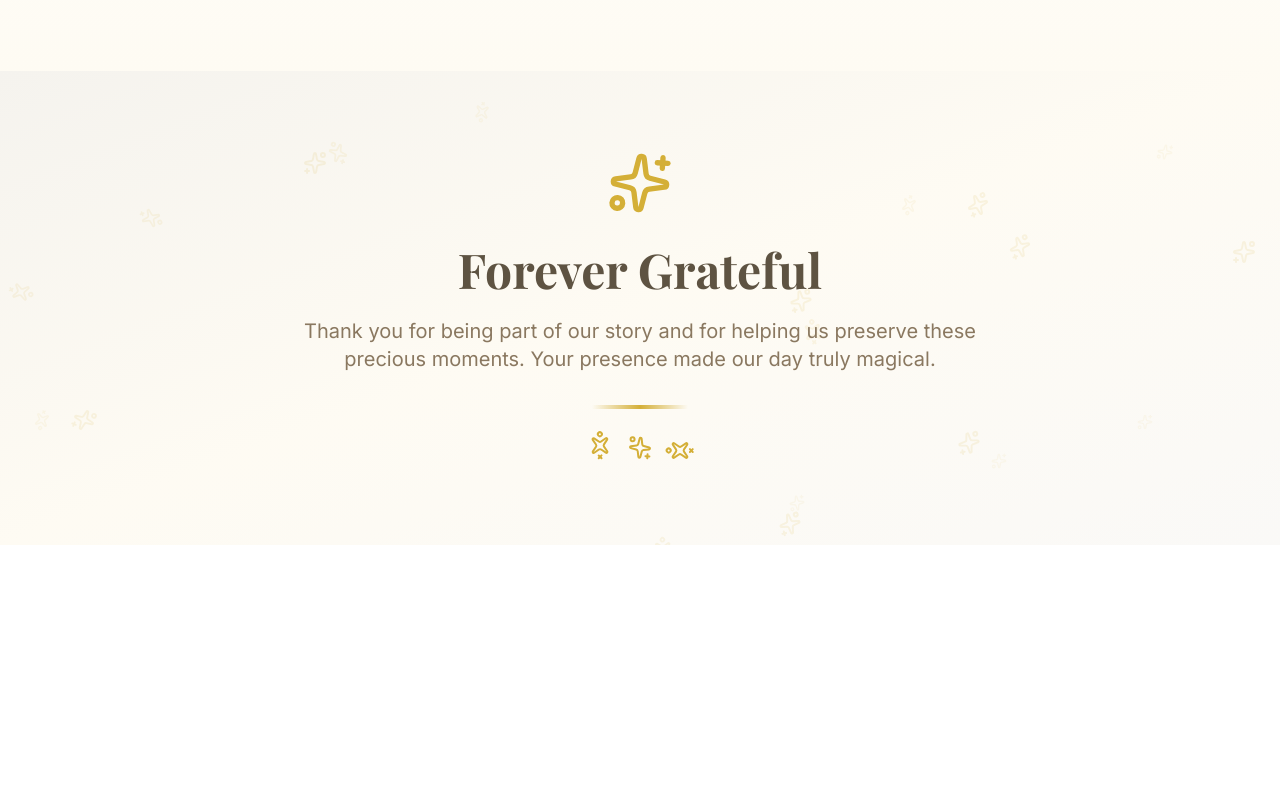
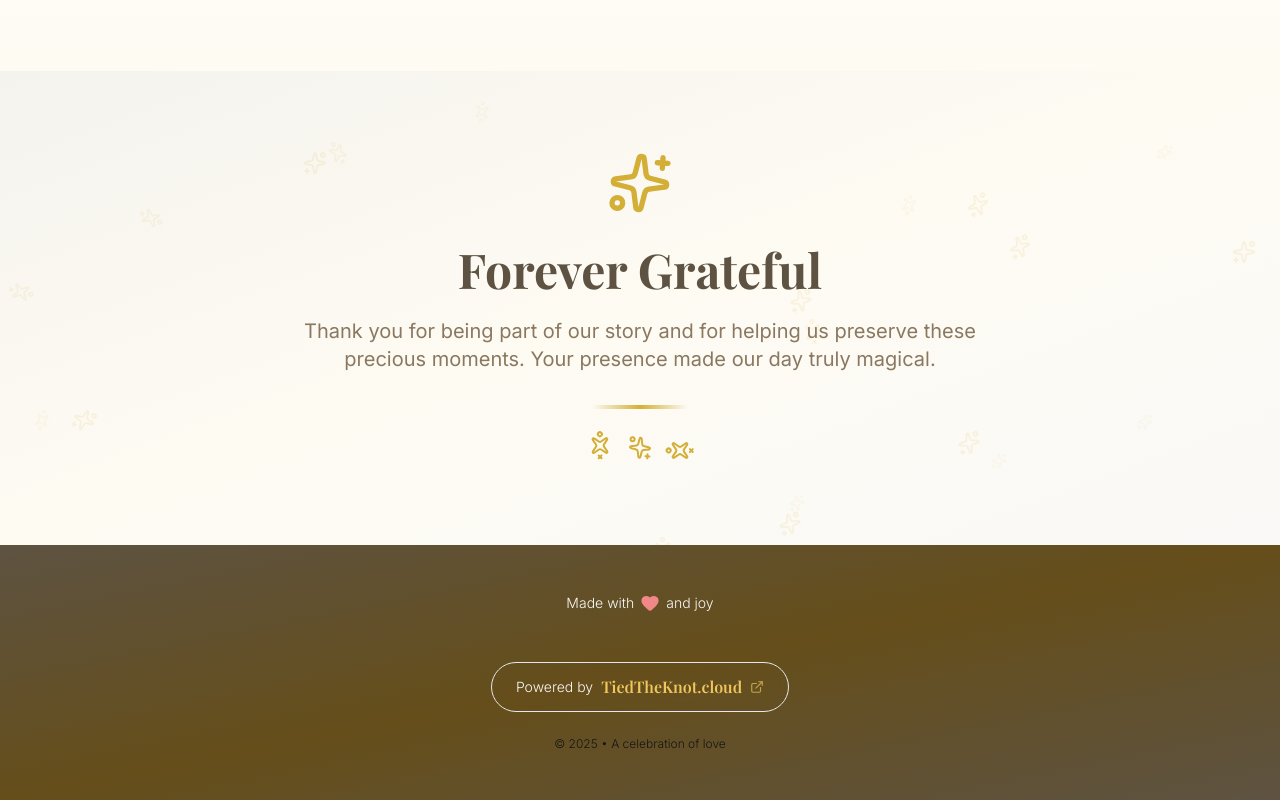
Before and after one commit to rabira-hierpa/our-wedding, a Next.js app: page / in a window 1280 px wide. Shown: the part 4409-5209 px from the top of the page. Before the commit the page ends 4954 px from the top, so only its background shows below. Built offline with nearby package versions, Linux system fonts and the light colour scheme; no server answers; the database is empty; a web font is replaced by a local one.

Commit message:
feat: add TiedTheKnot.cloud powered by footer
- Create PoweredByFooter component with dark theme styling
- Add animated heart and external link to tiedtheknot.cloud
- Integrate footer into main page layout
- Use theme tokens for consistent dark mode styling

```diff
--- a/app/page.tsx
+++ b/app/page.tsx
@@ -4,6 +4,7 @@ import TelegramGuide from "@/components/TelegramGuide";
 import HighlightMoments from "@/components/HighlightMoments";
 import VenueMap from "@/components/VenueMap";
 import FooterSection from "@/components/FooterSection";
+import PoweredByFooter from "@/components/PoweredByFooter";
 import LiveNotifications from "@/components/LiveNotifications";
 import Header from "@/components/Header";
 
@@ -33,6 +34,9 @@ export default function Home() {
 
       {/* Footer Section */}
       <FooterSection />
+
+      {/* Powered By Footer */}
+      <PoweredByFooter />
     </main>
   );
 }
--- /dev/null
+++ b/components/PoweredByFooter.tsx
@@ -0,0 +1,113 @@
+"use client";
+
+import { motion } from "framer-motion";
+import { Heart, ExternalLink } from "lucide-react";
+
+/**
+ * Powered By Footer - Clean branding section
+ */
+export default function PoweredByFooter() {
+  return (
+    <motion.footer
+      initial={{ opacity: 0 }}
+      whileInView={{ opacity: 1 }}
+      viewport={{ once: true, margin: "-50px" }}
+      transition={{ duration: 0.6 }}
+      className="relative py-12 px-4 bg-gradient-to-br from-theme-dark-surface via-theme-dark-surface-secondary to-theme-dark-surface"
+    >
+      <div className="relative z-10 max-w-6xl mx-auto">
+        {/* Main Content */}
+        <div className="flex flex-col items-center gap-6 text-center">
+          {/* Made with Love */}
+          <motion.div
+            initial={{ y: 10, opacity: 0 }}
+            whileInView={{ y: 0, opacity: 1 }}
+            viewport={{ once: true }}
+            transition={{ duration: 0.5, delay: 0.1 }}
+            className="flex items-center gap-2 text-theme-dark-text"
+          >
+            <span className="text-sm font-light">Made with</span>
+            <motion.div
+              animate={{
+                scale: [1, 1.2, 1],
+              }}
+              transition={{
+                duration: 1.5,
+                repeat: Infinity,
+                ease: "easeInOut",
+              }}
+            >
+              <Heart className="w-4 h-4 fill-theme-accent-light text-theme-accent-light" />
+            </motion.div>
+            <span className="text-sm font-light">and joy</span>
+          </motion.div>
+
+          {/* Divider */}
+          <motion.div
+            initial={{ scaleX: 0 }}
+            whileInView={{ scaleX: 1 }}
+            viewport={{ once: true }}
+            transition={{ duration: 0.6, delay: 0.2 }}
+            className="w-32 h-px bg-gradient-to-r from-transparent via-theme-primary-light/40 to-transparent"
+          />
+
+          {/* Powered By */}
+          <motion.a
+            href="https://tiedtheknot.cloud"
+            target="_blank"
+            rel="noopener noreferrer"
+            initial={{ y: 10, opacity: 0 }}
+            whileInView={{ y: 0, opacity: 1 }}
+            viewport={{ once: true }}
+            transition={{ duration: 0.5, delay: 0.3 }}
+            whileHover={{ scale: 1.02 }}
+            whileTap={{ scale: 0.98 }}
+            className="group flex items-center gap-2 px-6 py-3 rounded-full bg-theme-secondary-dark/40 backdrop-blur-sm border border-theme-primary-light/30 hover:border-theme-primary-light/60 hover:bg-theme-secondary-dark/60 transition-all duration-300"
+          >
+            <span className="text-sm text-theme-dark-text font-light">
+              Powered by
+            </span>
+            <span className="text-base font-serif font-semibold text-theme-primary-light">
+              TiedTheKnot.cloud
+            </span>
+            <ExternalLink className="w-3.5 h-3.5 text-theme-primary-light opacity-70 group-hover:opacity-100 transition-opacity" />
+          </motion.a>
+
+          {/* Copyright */}
+          <motion.p
+            initial={{ opacity: 0 }}
+            whileInView={{ opacity: 1 }}
+            viewport={{ once: true }}
+            transition={{ duration: 0.5, delay: 0.4 }}
+            className="text-xs text-theme-dark-text/70 font-light"
+          >
+            © {new Date().getFullYear()} • A celebration of love
+          </motion.p>
+        </div>
+
+        {/* Decorative elements */}
+        <div className="absolute inset-0 pointer-events-none">
+          {[...Array(5)].map((_, i) => (
+            <motion.div
+              key={i}
+              className="absolute w-1 h-1 bg-theme-primary/30 rounded-full"
+              style={{
+                left: `${20 + i * 15}%`,
+                top: "50%",
+              }}
+              animate={{
+                opacity: [0.3, 0.6, 0.3],
+                scale: [1, 1.5, 1],
+              }}
+              transition={{
+                duration: 2,
+                repeat: Infinity,
+                delay: i * 0.3,
+              }}
+            />
+          ))}
+        </div>
+      </div>
+    </motion.footer>
+  );
+}
```
